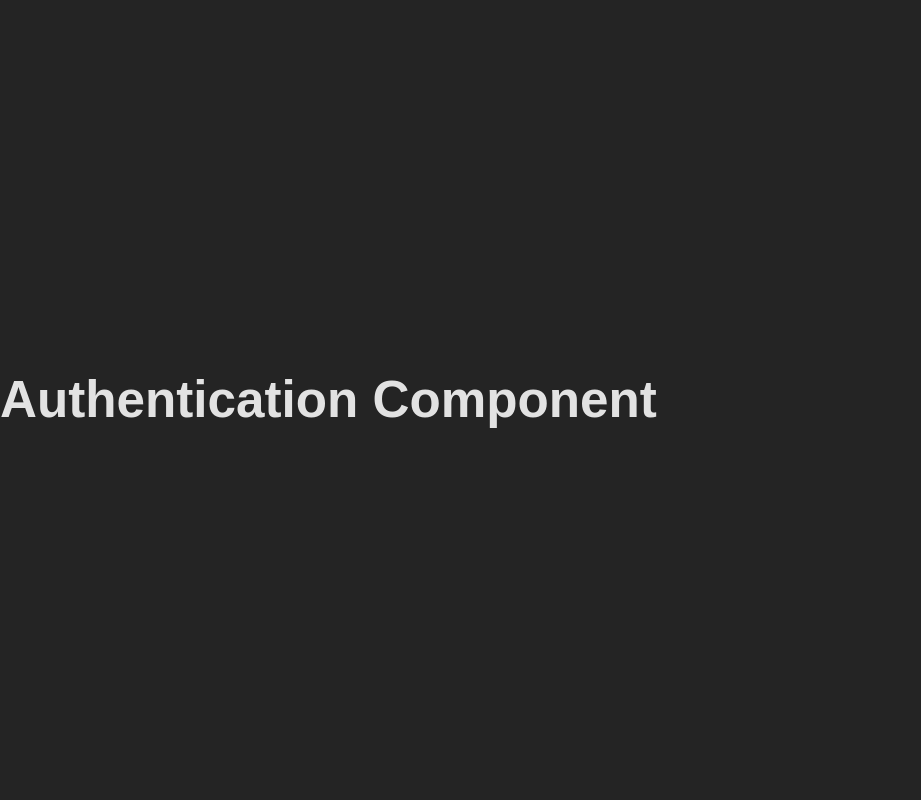
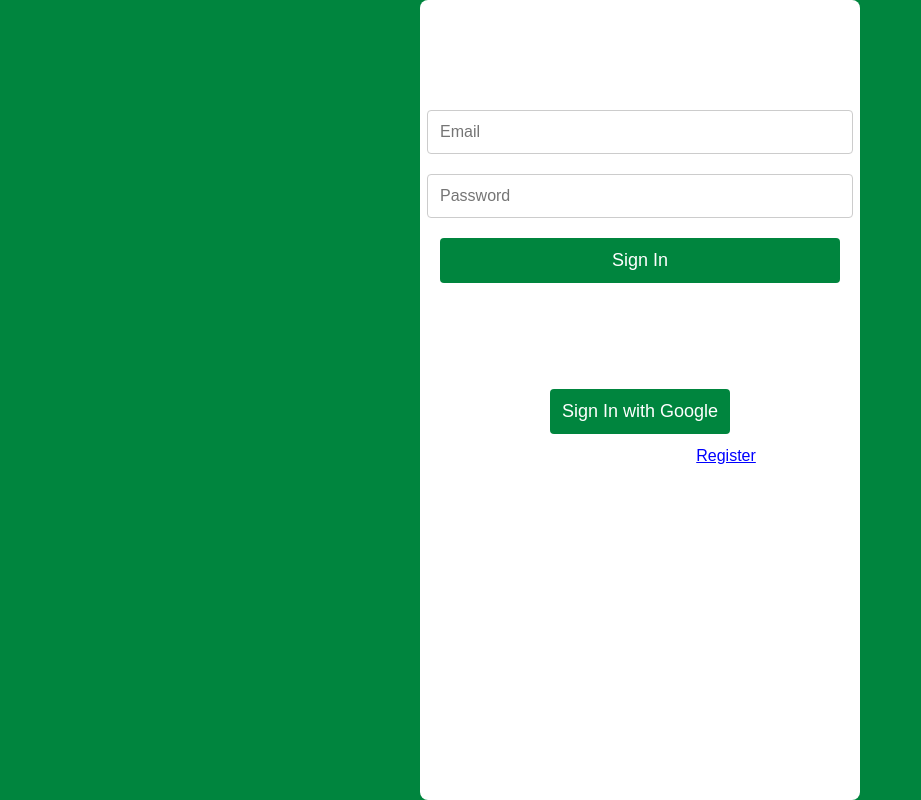
Before and after one commit to Zachary48/Repository1, a React (Vite) app: page /signin in a window 1280 px wide. Shown: the whole page, without its empty margins (0-921 px from the left). Built offline with nearby package versions, Linux system fonts and the light colour scheme; the HTML template or start-up script is replaced by a standard one.

Commit message:
Massive redesign part 1 of 6

```diff
--- a/src/components/Auth.jsx
+++ b/src/components/Auth.jsx
@@ -1,9 +1,70 @@
-import React from "react";
+// Auth.jsx
+import './Auth.css';
+import React, { useState } from 'react';
+import { auth } from '../config/firebase'; // Firebase configuration
+import { createUserWithEmailAndPassword, signInWithEmailAndPassword } from 'firebase/auth'; // Firebase auth functions
+import GoogleAuth from './GoogleAuth'; // Google auth component
 
-const Auth = () => {
+const Auth = ({ mode }) => {
+  const isRegister = mode === 'register'; // Check if the mode is 'register'
+  const [email, setEmail] = useState(''); // State for storing user email
+  const [password, setPassword] = useState(''); // State for storing user password
+  const [message, setMessage] = useState(''); // State for displaying messages
+
+  // Handle authentication for register or sign-in
+  const handleAuth = async () => {
+    try {
+      if (isRegister) {
+        // Register new user
+        await createUserWithEmailAndPassword(auth, email, password);
+        setMessage('User registered successfully');
+      } else {
+        // Sign in existing user
+        await signInWithEmailAndPassword(auth, email, password);
+        setMessage('User signed in successfully');
+      }
+    } catch (error) {
+      setMessage(`Error: ${error.message}`); // Displays error message
+    }
+  };
+
   return (
-    <div>
-      <h1>Authentication Component</h1>
+    <div className="auth-container">
+      <div className="auth">
+        <h3>{isRegister ? 'Register' : 'Sign In'}</h3> {/* Display heading based on mode */}
+        <input
+          type="text"
+          placeholder="Email"
+          value={email}
+          onChange={(e) => setEmail(e.target.value)} // Updates email state
+        />
+        <input
+          type="password"
+          placeholder="Password"
+          value={password}
+          onChange={(e) => setPassword(e.target.value)} // Updates password state
+        />
+        <button onClick={handleAuth}>{isRegister ? 'Register' : 'Sign In'}</button> {/* Button changes based on mode */}
+        <p>{message}</p> {/* Displays authentication messages */}
+
+        {/* Google Sign-In Button */}
+        <div style={{ marginTop: '20px' }}>
+          <p>Or {isRegister ? 'register' : 'sign in'} with Google</p>
+          <GoogleAuth isRegister={isRegister} /> {/* Google Auth component */}
+        </div>
+
+        {/* Link to toggle between register and sign-in */}
+        <p>
+          {isRegister ? "Already have an account?" : "Don't have an account?"}{' '}
+          <span
+            style={{ color: 'blue', cursor: 'pointer' }}
+          >
+            <a href={isRegister ? "/signin" : "/register"} style={{ color: 'blue', textDecoration: 'underline' }}>
+              {isRegister ? 'Sign In' : 'Register'}
+            </a>
+          </span>
+        </p>
+      </div>
     </div>
   );
 };
--- a/src/components/GoogleAuth.jsx
+++ b/src/components/GoogleAuth.jsx
@@ -1,20 +1,21 @@
+// GoogleAuth.jsx
 import React from 'react';
+import { signInWithPopup } from 'firebase/auth';
 import { auth, googleProvider } from '../config/firebase';
-import { signInWithPopup } from 'firebase/auth';
 
-const GoogleAuth = ({ isRegister }) => {
-  const handleGoogleSignIn = async () => {
+const GoogleAuth = () => {
+  const signInWithGoogle = async () => {
     try {
-      const result = await signInWithPopup(auth, googleProvider);
-      console.log('Google Sign-In successful:', result.user); // Debug log
+      await signInWithPopup(auth, googleProvider);
+      console.log("User signed in with Google");
     } catch (error) {
-      console.error(`Google Sign-In Error: ${error.message}`); // Debug log for errors
+      console.error("Error signing in with Google:", error.message);
     }
   };
 
   return (
-    <button onClick={handleGoogleSignIn}>
-      {isRegister ? 'Register with Google' : 'Sign In with Google'}
+    <button onClick={signInWithGoogle} className="google-signin-button">
+      Sign In with Google
     </button>
   );
 };
```
